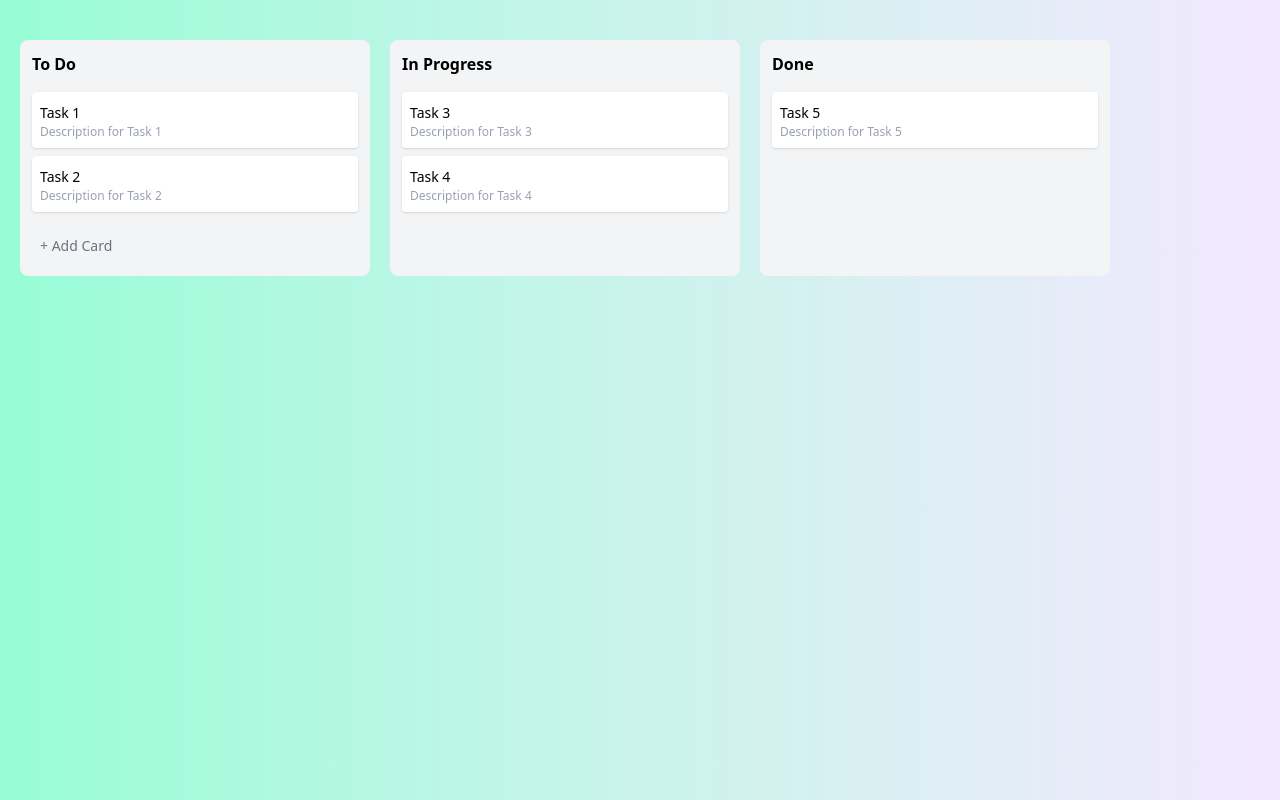
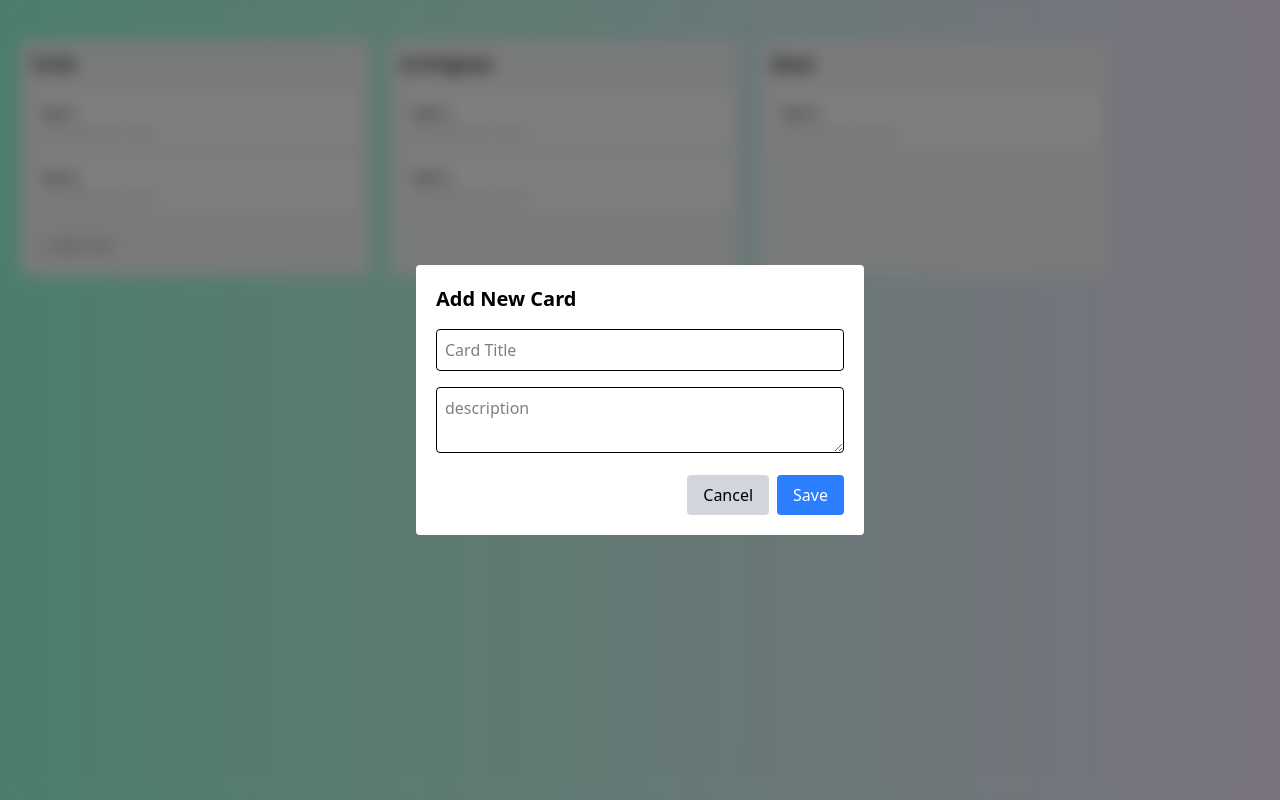
Before and after one commit to Andreeoak/Kardinal, a Vue app in the folder Kardinal/: page / in a window 1280 px wide. Both pictures are taken after a click on the button "+ Add Card". Built offline with nearby package versions, Linux system fonts and the light colour scheme; the HTML template or start-up script is replaced by a standard one.

Commit message:
Opening and closing modal

```diff
--- a/Kardinal/src/App.vue
+++ b/Kardinal/src/App.vue
@@ -21,21 +21,32 @@
         </Draggable>
 
 
-        <button v-if="list.id === 1" class="w-full bg-transparent rounded hover:bg-white text-gray-500 p-2 text-left mt-2 text-sm font-medium"> <!-- Can only add cards in To do -->
+        <button v-if="list.id === 1" class="w-full bg-transparent rounded hover:bg-white text-gray-500 p-2 text-left mt-2 text-sm font-medium" @click="openModal">  <!-- Can only add cards in To do -->
           + Add Card
         </button>
       </div>
     </div>
+    <ModalDialogue :is-open="isModalOpen" @close="closeModal"/>
   </main>
 </template>
 
 <script setup lang="ts">
 
-import { reactive } from 'vue'
+import { reactive, ref } from 'vue'
 import Draggable from 'vuedraggable'
 import type { List } from '@/types';
+import ModalDialogue from './components/ModalDialogue.vue';
 
+  const isModalOpen = ref(false)
 
+  const openModal = () => {
+    isModalOpen.value = true
+  }
+
+  const closeModal = () => {
+    isModalOpen.value = false
+
+  }
 
   const lists = reactive<List[]> ([ //reactive is more performant than ref in nested datasets
     {
@@ -60,4 +71,5 @@ import type { List } from '@/types';
       cards: [{ id: 5, title: 'Task 5', description: 'Description for Task 5' }]
     }
   ])
+
 </script>
--- a/Kardinal/src/components/ModalDialogue.vue
+++ b/Kardinal/src/components/ModalDialogue.vue
@@ -1,11 +1,16 @@
 <script lang="ts" setup>
 
+defineProps<{
+  isOpen: boolean
+}>()
+
+const emit = defineEmits<{(e:'close'):void}>()
 </script>
 
 
 <template>
 
-<div class="fixed inset-0 bg-black/50 backdrop-blur-sm flex items-center justify-center" role="dialog" aria-model="true">
+  <div class="fixed inset-0 bg-black/50 backdrop-blur-sm flex items-center justify-center" role="dialog" aria-model="true" v-if="isOpen" @keydown.esc="emit('close')">
     <div class="bg-white p-5 rounded max-w-md w-full">
       <h2 class="text-xl font-bold mb-4">Add New Card</h2>
       <input type="text" placeholder="Card Title"
@@ -13,11 +18,11 @@
 
       <textarea class ="w-full p-2 mb-4 border rounded" placeholder="description" aria-label="Card Description"/>
       <div class="flex justify-end gap-2">
-      <button class="bg-gray-300 hover:bg-gray-200 text-black px-4 py-2 rounded">
+        <button class="bg-gray-300 hover:bg-gray-200 text-black px-4 py-2 rounded" @click="emit('close')">
           Cancel
         </button>
 
-      <button class="bg-blue-500 hover:bg-blue-600 text-white pc-4 py-2 rounded">
+        <button class="bg-blue-500 hover:bg-blue-600 text-white px-4 py-2 rounded" @click="emit('close')">
           Save
         </button>
 
```
Lines whose indentation alone changed are shown as unchanged.
